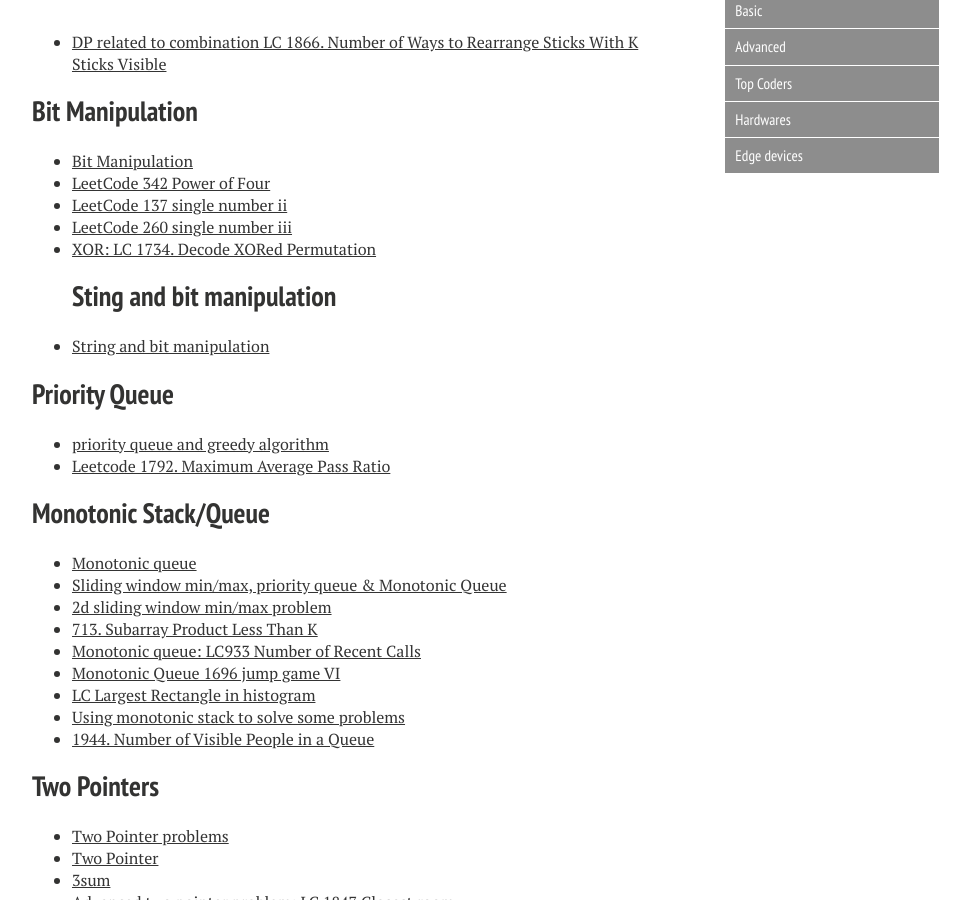
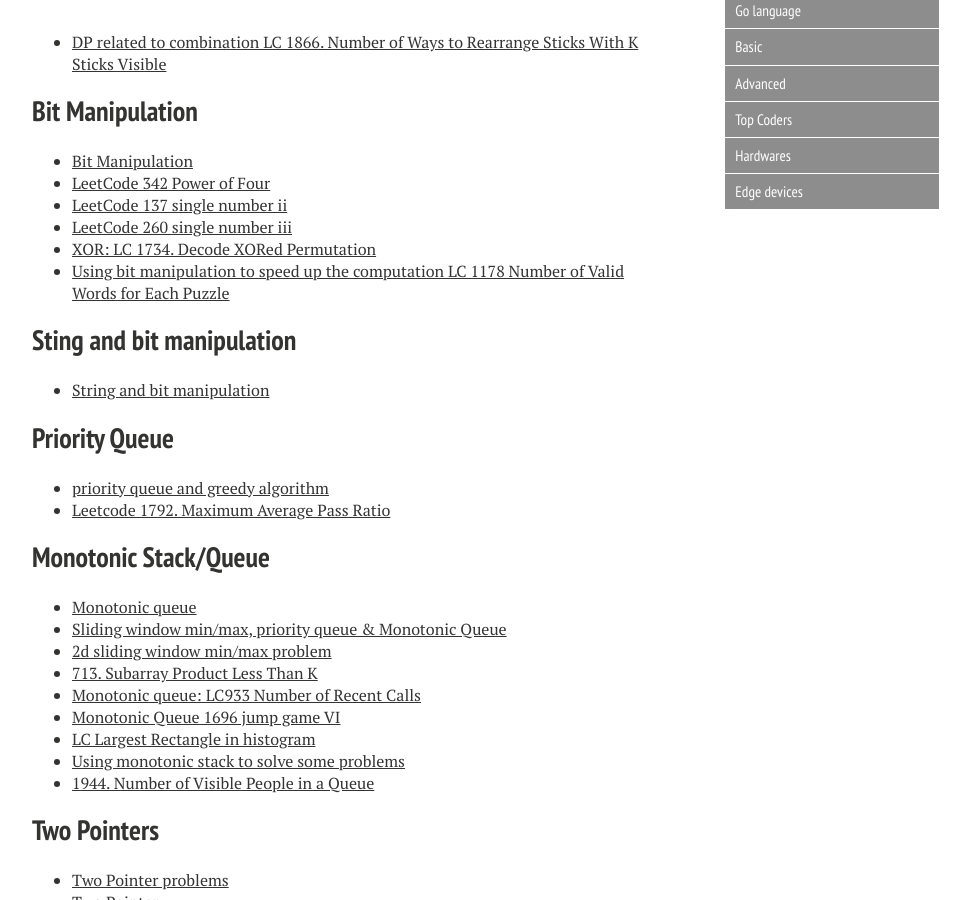
Before and after one commit to xiaokeshen/xiaokeshen.github.io, a Jekyll site: the page built from SoftwareEngineering/index.md, in a window 1280 px wide and 900 px high, scrolled down 4921 px. Shown: the whole window, without its empty margins (288-1258 px from the left). Built offline with Jekyll 4.4.1, drawn with Linux system fonts in a browser that asks for light colours; nearby versions of some CDN libraries; some of the changed text lies outside the part shown.

Commit message:
Add one article

```diff
--- a/SoftwareEngineering/index.md
+++ b/SoftwareEngineering/index.md
@@ -174,6 +174,8 @@
 - [LeetCode 137 single number ii](https://medium.com/@jim.morris.shen/bit-manipulation-625e7a6382c1?source=friends_link&sk=8c8c157763b6a9f1cffa4a7e70189b5c)
 - [LeetCode 260 single number iii](https://medium.com/@jim.morris.shen/bit-manipulation-94d53cbd8d42?source=friends_link&sk=4e2bf99ca67a9c159aab29e5efa276cd)
 - [XOR: LC 1734. Decode XORed Permutation](https://jimmy-shen.medium.com/xor-608ddf279f5f)
+- [Using bit manipulation to speed up the computation LC 1178 Number of Valid Words for Each Puzzle](https://jimmy-shen.medium.com/using-bit-manipulation-to-speed-up-the-computation-64dd099f0e26)
+
 ## Sting and bit manipulation
 - [String and bit manipulation](https://medium.com/@jim.morris.shen/string-and-bit-manipulation-c5feb00bfd91?sk=a25750e9cd669e54f74c0ecc21e4b7bd)
 
@@ -250,7 +252,8 @@
 - [Backtracking 3 40. Combination Sum II](https://jimmy-shen.medium.com/backtracking-3cc831c35063)
 - [Using backtrack to solve the Word Search problem](https://jimmy-shen.medium.com/using-backtrack-to-solve-the-word-search-problem-b50b23226749)
 - [word search, trie and backtrack](https://jimmy-shen.medium.com/word-search-trie-and-backtrack-1f7032a78b5c)
-
+## Backtrack and bitmask
+- [Backtrack by using bit mask to record visited node](https://jimmy-shen.medium.com/backtrack-by-using-bit-mask-to-record-visited-nodes-72ddc8e29b4d)
 
 ## Process simulation
 - [process simulation](https://medium.com/@jim.morris.shen/process-simulation-ed6e726efa9?source=friends_link&sk=3b45a1f1226312c165bf658619f7e2c3)
```
